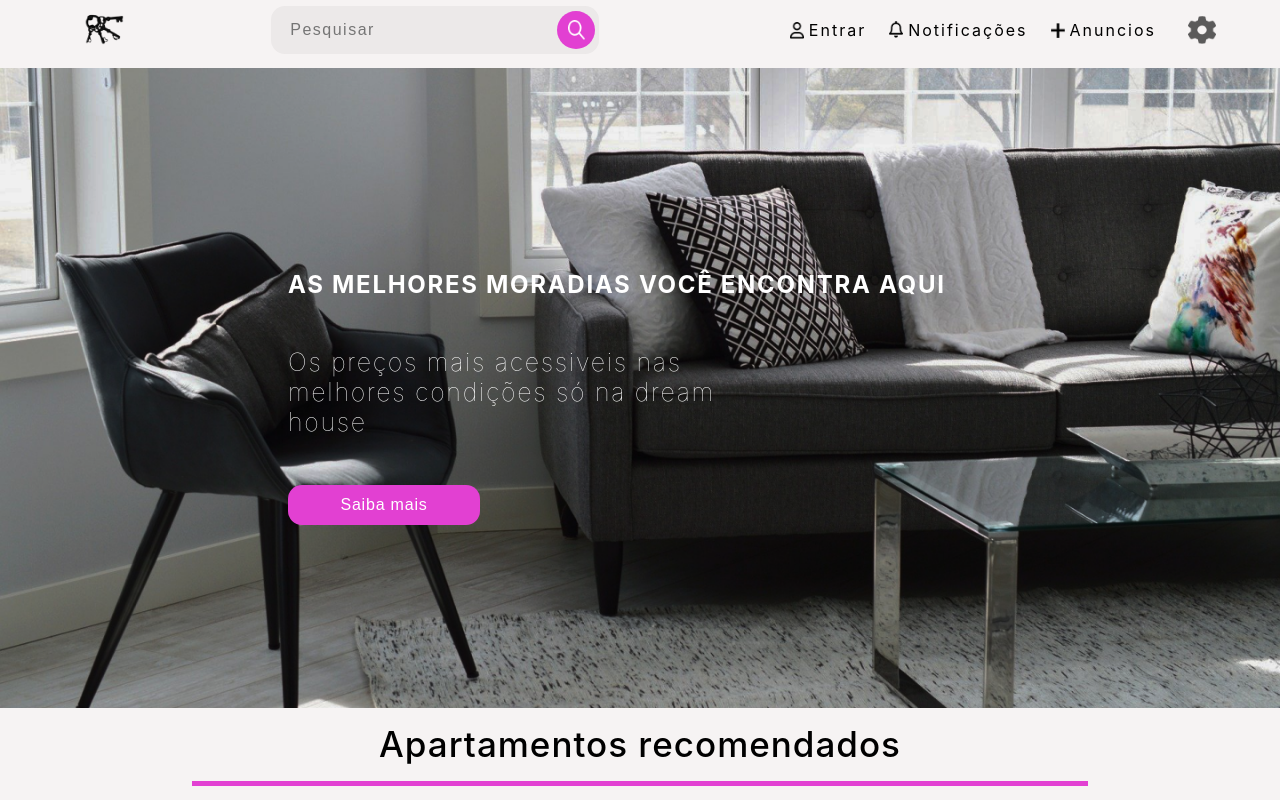
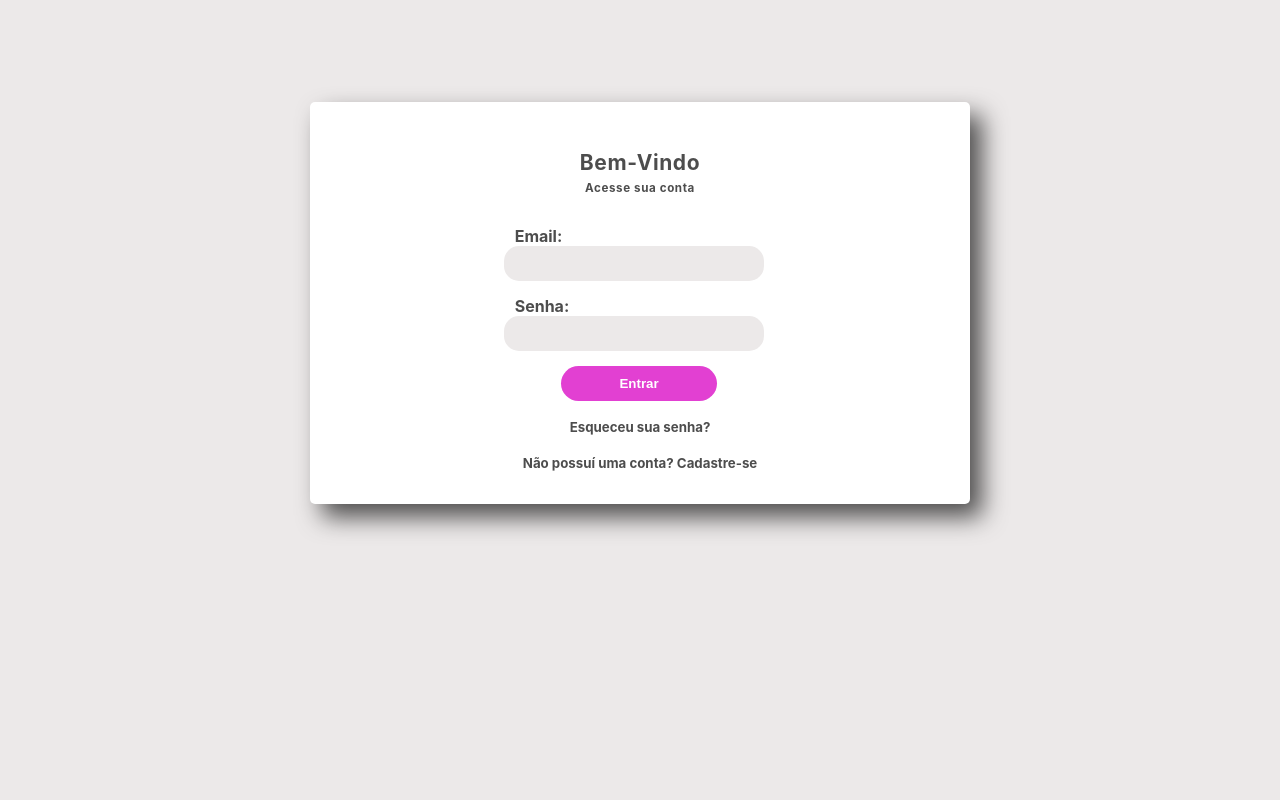
Before and after one commit to Dream-House-Grupo-9/Dream-House-web, a React (Create React App) app in the folder dream-house/: page /login in a window 1280 px wide. Shown: the top 800 px of the page. Built offline with nearby package versions, Linux system fonts and the light colour scheme.

Commit message:
Criando rotas e tela de login

```diff
--- a/dream-house/package.json
+++ b/dream-house/package.json
@@ -10,6 +10,7 @@
     "clean": "^4.0.2",
     "react": "^18.0.0",
     "react-dom": "^18.0.0",
+    "react-router-dom": "^6.3.0",
     "react-scripts": "5.0.1",
     "web-vitals": "^2.1.4"
   },
--- a/dream-house/public/index.html
+++ b/dream-house/public/index.html
@@ -11,7 +11,7 @@
     <title>web-dream-house</title>
   </head>
 
-  <body style="height: 260vh;background-color: #F6F3F3;">
+  <body   >
     <div id="root"></div>
   </body>
 </html>
--- a/dream-house/src/App.js
+++ b/dream-house/src/App.js
@@ -1,12 +1,11 @@
-import Home from "./pages/Home";
-import Cadastro from "./pages/Cadastro";
+import Rotas from "./Routes";
+import React from "react";
 
 
 function App() {
   return (
     <div className="App">
-       <Home/>
-       {/* <Cadastro/> */}
+             <Rotas />
     </div>
   );
 }
--- /dev/null
+++ b/dream-house/src/Routes.jsx
@@ -0,0 +1,23 @@
+import React from "react";
+import { BrowserRouter, Routes, Route } from "react-router-dom"
+import Home from "./pages/Home";
+import Cadastro from "./pages/Cadastro"
+import Login from "./pages/Login"
+
+
+
+function Rotas() {
+    return (
+
+        <BrowserRouter>
+            <Routes>
+                <Route path="/" exact element={<Home />} />
+                <Route path="/cadastro" exact element={<Cadastro />} />
+                <Route path="/login" exact element={<Login />} />
+            </Routes>
+        </BrowserRouter>
+
+    );
+}
+
+export default Rotas;
--- a/dream-house/src/components/NavBar.jsx
+++ b/dream-house/src/components/NavBar.jsx
@@ -2,8 +2,10 @@ import React from "react";
 import BarraDeBusca from "./BarraDeBusca";
 import "../css/nav.css";
 import IconeConfg from "../images/confg.png"
+import { Link } from "react-router-dom";
 
 function NavBar() {
+
     return (
         <>
             <div className="nav">
@@ -13,7 +15,16 @@ function NavBar() {
                     <ul className="nav-list">
                         <div className="options">
                             <div className="icone" id="icone-entrar"></div>
+                            <Link to="/login">
                             <li>Entrar</li>
+                            </Link>
+
+                        </div>
+                        <div className="options">
+                            <div className="icone" id="icone-entrar"></div>
+                            <Link to="/cadastro">
+                            <li>Cadastro</li>
+                            </Link>
                         </div>
 
                         <div className="options">
--- a/dream-house/src/css/cadastro.css
+++ b/dream-house/src/css/cadastro.css
@@ -62,7 +62,7 @@
     color: var(--color-primary);
 }
 
-.box .dh-btn{
+.teste{
     background-color: var(--color-primary);
     cursor: pointer;
     border-radius: 20px;
@@ -94,3 +94,16 @@
 .input-form:focus{
     border: 2px #E240D2 solid;
 }
+
+form {
+     /* height: 400px;  */
+    width: 90%;
+    display: flex;
+    justify-content: center;
+
+}
+
+.form-login{
+    width: 90%;
+
+}
--- /dev/null
+++ b/dream-house/src/css/login.css
@@ -0,0 +1,134 @@
+:root {
+    --bg-primary: #F8F1F1;
+    --color-primary: #E240D2;
+    --bg-primary-font: #4D4D4D;
+    --btn-secundary: #5740E2;
+    --nav-color: #F6F3F3;
+}
+
+h2,
+h4,
+h5 {
+    margin: 3px;
+}
+
+
+.box {
+    width: 50%;
+    height: 40% !important;
+    margin: auto;
+    margin-top: 8%;
+    padding: 30px 10px 30px 10px;
+    border-radius: 5px;
+    box-shadow: 12px 13px 24px 0px rgba(0, 0, 0, 0.67);
+    text-align: center;
+    color: var(--bg-primary-font);
+    background-color: white;
+    /* max-height: 35%; */
+}
+
+.text-container {
+    width: auto;
+    margin: auto;
+    margin-bottom: 2%;
+    background-color: white;
+}
+
+.input-container {
+    width: auto;
+    margin: auto;
+}
+
+.link {
+    color: var(--bg-primary-font);
+    margin-top: 20px;
+    height: auto;
+}
+
+.password-link {
+    text-decoration: none;
+    color: var(--bg-primary-font);
+}
+
+.password-link:hover {
+    color: var(--color-primary);
+    transition: 0.3s ease-in-out;
+}
+
+.login {
+    text-decoration: none;
+    color: var(--bg-primary-font);
+}
+
+.login:hover {
+    transition: 0.3s ease-in-out;
+    color: var(--color-primary);
+}
+
+.teste {
+    background-color: var(--color-primary);
+    width: 30%;
+    height: 35px;
+    margin-left: 12%;
+    cursor: pointer;
+    border-radius: 20px;
+    outline: none;
+    border: none;
+    color: white;
+    font-weight: bolder;
+    transition: 0.3s ease-in-out;
+    margin-bottom: 15px;
+}
+
+.box-inputs {
+    width: 50%;
+    margin: 30% 0;
+
+}
+
+
+.dh-btn:hover {
+    filter: brightness(80%);
+}
+
+form {
+    /* height: 400px; */
+    width: 90%;
+    display: flex;
+    justify-content: center;
+
+}
+
+b {
+    float: left;
+    margin: 0 0 0 5%;
+}
+
+.campos{
+    /* width: 70%; */
+    margin-bottom: 15px;
+    display: flex;
+    justify-content: center;
+}
+
+.form-login{
+    width: 90%;
+
+}
+
+.label-form {
+    width: 40%;
+    margin: 0 5% 0 5%;
+    float: left;
+}
+
+.input-form {
+    margin: 0 0 0 0;
+    border-radius: 15px;
+    background-color: #ECE9E9;
+    width: 20vw;
+}
+
+.input-form:focus {
+    border: 2px #E240D2 solid;
+}
--- a/dream-house/src/css/nav.css
+++ b/dream-house/src/css/nav.css
@@ -11,7 +11,7 @@
 }
 
 a{
-    color: #fff;
+    color: rgb(0, 0, 0);
     text-decoration: none;
     transition: 0.3s;
 }
--- a/dream-house/src/pages/Cadastro.jsx
+++ b/dream-house/src/pages/Cadastro.jsx
@@ -1,7 +1,8 @@
 // import React, { useState } from "react";
 import React, { useEffect, useState } from "react";
-import Button from "../components/Button";
+// import Button from "../components/Button";
 import "../css/cadastro.css";
+import { Link } from "react-router-dom";
 
 function Cadastro() {
 
@@ -27,19 +28,24 @@ function Cadastro() {
         <>
             <div className="box">
                 <div className="text-container">
+                    <Link to="/">
                         <a href=""><div className="logo-nav-bar cadastro"></div></a>
+                    </Link>
+
                     <h4>Crie a sua conta. É grátis!</h4>
                 </div>
 
                 <div className="input-container">
 
                     <form onSubmit={cadastrar} >
+                        <div className="form-login">
+
                             <label className="label-form">Nome</label><br />
                             <input className="input-form" type="text" value={nomeInput} onChange={e => setNomeInput(e.target.value)} />
                             <br />
                             <br />
                             <label className="label-form">Email</label><br />
-                        <input className="input-form" type="text" value={emailInput} onChange={e => setEmailInput(e.target.value)} />
+                            <input className="input-form" type="email" value={emailInput} onChange={e => setEmailInput(e.target.value)} />
                             <br />
                             <br />
                             <label className="label-form">Senha</label><br />
@@ -47,13 +53,20 @@ function Cadastro() {
                             <br />
                             <br />
 
-                        <Button title="Cadastrar" />
+                            <button className="teste">Cadastrar</button>
+                        </div>
                     </form>
                 </div>
 
                 <div className="link">
                     {/* href faz aparecer aviso no terminal e polui o console, removi temporariamente até fazermos as rotas */}
-                    <h4>Já tem uma conta? <a className="login">Entrar</a></h4>
+
+                    <h4>Já tem uma conta? <Link to="/login">
+                        <a className="login">Entrar</a>
+                    </Link> </h4>
+
+
+
                 </div>
             </div>
         </>
--- /dev/null
+++ b/dream-house/src/pages/Login.jsx
@@ -0,0 +1,80 @@
+import React, { useEffect, useState } from "react";
+// import Button from "../components/Button";
+import "../css/login.css";
+import { Link } from "react-router-dom";
+
+function Login() {
+
+    const [color, setColor] = React.useState('#ECE9E9');
+
+    React.useEffect(() => {
+        document.body.style.backgroundColor = color;
+    }, [color]);
+
+
+    const [emailInput, setEmailInput] = useState("");
+    const [senhaInput, setSenhaInput] = useState("");
+
+    function entrar(e) {
+        e.preventDefault();
+        console.log(emailInput);
+        console.log(senhaInput);
+    }
+
+    return (
+        <>
+            <div className="box">
+                <div className="text-container">
+                    <h2>Bem-Vindo</h2>
+                    <h5>Acesse sua conta</h5>
+                </div>
+
+                <div className="input-container">
+
+                    <form onSubmit={Login} >
+                        <div className="form-login">
+
+                            <div className="campos">
+                                <label className="label-form"> <b> Email: </b> <br />
+                                    <input className="input-form" type="email" value={emailInput} onChange={e => setEmailInput(e.target.value)} /></label>
+                                <br />
+                            </div>
+
+
+                            <div className="campos">
+                                <label className="label-form"><b> Senha: </b> <br />
+                                    <input className="input-form" type="password" value={senhaInput} onChange={e => setSenhaInput(e.target.value)} /></label>
+                                <br />
+                            </div>
+
+
+                            <div className="">
+                                <Link to="/">
+                                    <button className="teste">Entrar</button>
+                                    {/* <Button className="teste" title="Entrar" /> */}
+                                </Link>
+                            </div>
+                        </div>
+
+                    </form>
+                </div>
+
+                <div>
+                    <h5>Esqueceu sua senha?</h5>
+                </div>
+
+                <div className="link">
+                    {/* href faz aparecer aviso no terminal e polui o console, removi temporariamente até fazermos as rotas */}
+                    <h5>Não possuí uma conta?
+                        <Link to="/cadastro">
+                            <a className="login"> Cadastre-se</a>
+                        </Link>
+                    </h5>
+
+                </div>
+            </div>
+        </>
+    );
+}
+
+export default Login;
```
Also changed, not shown: 2 other files (tests, documents, lock files or other folders). Lines whose indentation alone changed are shown as unchanged.
